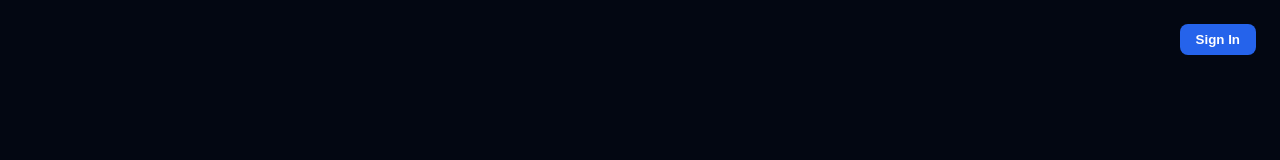
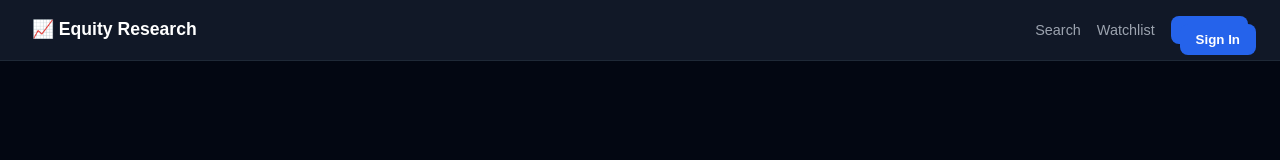
Before and after one commit to shawnmathew07/equity---research-platform-, a Next.js app: page / in a window 1280 px wide. Shown: the top 160 px of the page. Built offline with nearby package versions, Linux system fonts and the light colour scheme; no server answers.

Commit message:
add navbar to all pages

```diff
--- /dev/null
+++ b/app/components/Navbar.tsx
@@ -0,0 +1,58 @@
+'use client'
+
+import { useEffect, useState } from 'react'
+import { useRouter } from 'next/navigation'
+import { supabase } from '@/lib/supabase'
+
+export default function Navbar() {
+  const [user, setUser] = useState<any>(null)
+  const router = useRouter()
+
+  useEffect(() => {
+    const getUser = async () => {
+      const { data } = await supabase.auth.getSession()
+      setUser(data.session?.user || null)
+    }
+    getUser()
+  }, [])
+
+  return (
+    <nav style={{backgroundColor:'#111827',padding:'1rem 2rem',display:'flex',justifyContent:'space-between',alignItems:'center',fontFamily:'sans-serif',borderBottom:'1px solid #1f2937'}}>
+      <span
+        onClick={() => router.push('/')}
+        style={{fontWeight:'700',fontSize:'1.1rem',cursor:'pointer',color:'white'}}
+      >
+        📈 Equity Research
+      </span>
+      <div style={{display:'flex',gap:'1rem',alignItems:'center'}}>
+        <span
+          onClick={() => router.push('/')}
+          style={{color:'#9ca3af',cursor:'pointer',fontSize:'0.9rem'}}
+        >
+          Search
+        </span>
+        <span
+          onClick={() => router.push('/watchlist')}
+          style={{color:'#9ca3af',cursor:'pointer',fontSize:'0.9rem'}}
+        >
+          Watchlist
+        </span>
+        {user ? (
+          <button
+            onClick={async () => { await supabase.auth.signOut(); setUser(null); router.push('/') }}
+            style={{padding:'0.4rem 1rem',backgroundColor:'#7f1d1d',color:'#fca5a5',border:'none',borderRadius:'8px',cursor:'pointer',fontWeight:'600',fontSize:'0.85rem'}}
+          >
+            Sign Out
+          </button>
+        ) : (
+          <button
+            onClick={() => router.push('/login')}
+            style={{padding:'0.4rem 1rem',backgroundColor:'#2563eb',color:'white',border:'none',borderRadius:'8px',cursor:'pointer',fontWeight:'600',fontSize:'0.85rem'}}
+          >
+            Sign In
+          </button>
+        )}
+      </div>
+    </nav>
+  )
+}
--- a/app/layout.tsx
+++ b/app/layout.tsx
@@ -1,4 +1,5 @@
 import './globals.css'
+import Navbar from './components/Navbar'
 
 export const metadata = {
   title: 'Equity Research Platform',
@@ -8,7 +9,8 @@ export const metadata = {
 export default function RootLayout({ children }: { children: React.ReactNode }) {
   return (
     <html lang="en">
-      <body className="bg-gray-950 text-white">
+      <body style={{margin:0, backgroundColor:'#030712'}}>
+        <Navbar />
         {children}
       </body>
     </html>
```
